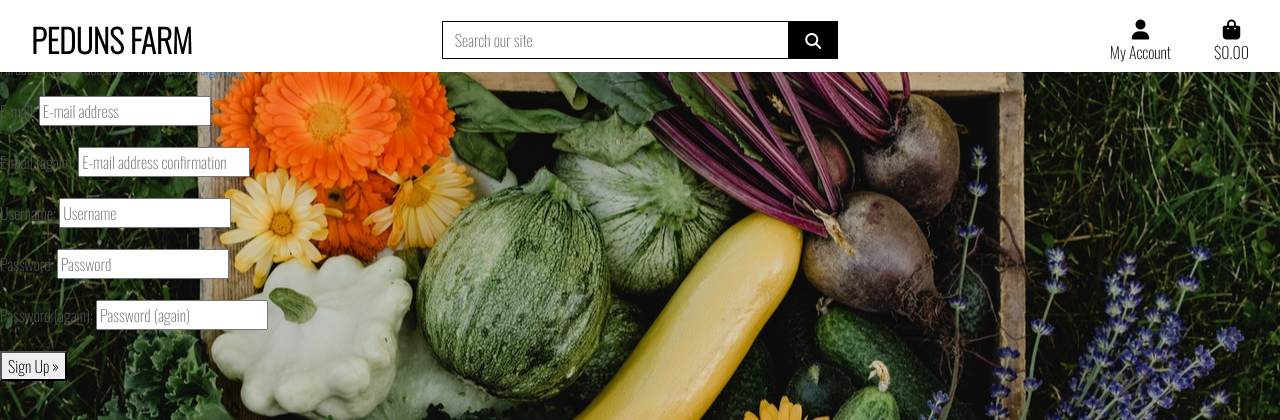
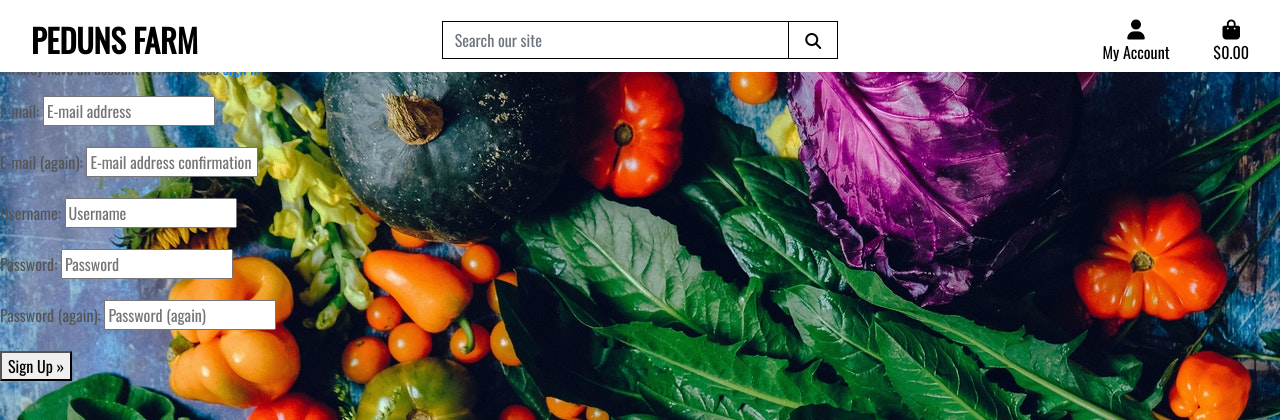
Before and after one commit to Joan-Amudu/Peduns-Farm, a Django app: page /accounts/signup/ in a window 1280 px wide. Shown: the top 420 px of the page. Run offline with Django 3.2, Linux system fonts and the light colour scheme; parts of the project's set-up code (start-up, migrations or seed data) failed here and were passed over; some libraries are stand-ins or nearby versions.

Commit message:
Changed home image and font family

```diff
--- a/home/templates/home/index.html
+++ b/home/templates/home/index.html
@@ -13,7 +13,7 @@
 <div class="container h-100">
     <div class="row h-100">
         <div class="col-7 col-md-6 my-auto">
-            <h1 class="display-4 logo-font text-black">
+            <h1 class="display-4 logo-font text-white">
                 Seasonal Eco Boxes Available!
             </h1>
             <div class="my-5">
--- a/peduns_farm/settings.py
+++ b/peduns_farm/settings.py
@@ -150,7 +150,7 @@ USE_TZ = True
 STATIC_URL = '/static/'
 STATICFILES_DIRS = (os.path.join(BASE_DIR, 'static'),)
 
-MEDIA_URL = '/MEDIA/'
+MEDIA_URL = '/media/'
 MEDIA_ROOT = os.path.join(BASE_DIR, 'media')
 
 # Default primary key field type
--- a/static/css/base.css
+++ b/static/css/base.css
@@ -8,6 +8,7 @@ body {
     height: calc(100vh - 164px);
     color: #555;
     font-family: 'Oswald';
+
 }
 
 /* from Bulma */
@@ -21,6 +22,7 @@ body {
 
 .logo-font {
     text-transform: uppercase;
+
 }
 
 .main-logo-link {
@@ -28,14 +30,14 @@ body {
 }
 
 .shop-now-button {
-    background: black;
-    color: white;
+    background: white;
+    color: black;
     min-width: 260px;
 }
 
 .btn-black {
-    background: black;
-    color: white;
+    background: white;
+    color: black;
 }
 
 .shop-now-button:hover,
--- a/templates/base.html
+++ b/templates/base.html
@@ -14,7 +14,7 @@
 
     {% block corecss %}
     <link rel="stylesheet" href="https://stackpath.bootstrapcdn.com/bootstrap/4.4.1/css/bootstrap.min.css" integrity="sha384-Vkoo8x4CGsO3+Hhxv8T/Q5PaXtkKtu6ug5TOeNV6gBiFeWPGFN9MuhOf23Q9Ifjh" crossorigin="anonymous">
-    <link rel="stylesheet" href="https://fonts.googleapis.com/css2?family=Oswald:wght@200&display=swap">
+    <link rel="stylesheet" href="https://fonts.googleapis.com/css2?family=Oswald&display=swap">
     <link rel="stylesheet" href="{% static 'css/base.css' %}">
     {% endblock %}
 
```
Also changed, not shown: media/home_image.jpeg.
